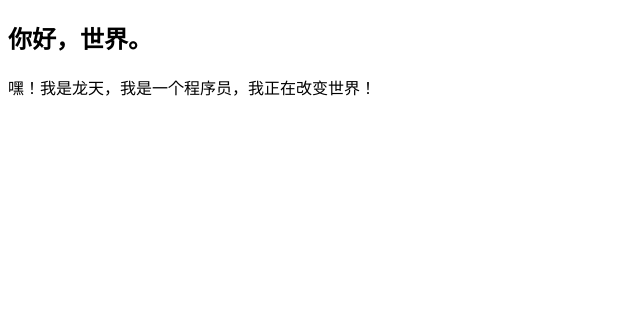
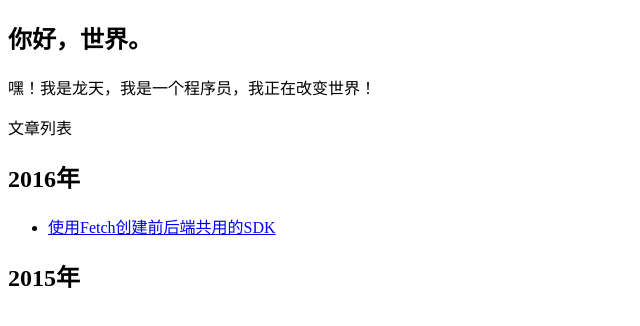
Before and after one commit to longtian/longtian.github.io, a plain HTML site: page index.html in a window 1280 px wide. Shown: the whole page, without its empty margins (0-640 px from the left). Drawn offline with Linux system fonts and the light colour scheme.

Commit message:
Update index.html

```diff
--- a/index.html
+++ b/index.html
@@ -8,6 +8,14 @@
         <article>
             <h1>你好，世界。</h1>
             <p>嘿！我是龙天，我是一个程序员，我正在改变世界！</p>
+            文章列表
+            <h2>2016年</h2>
+            <ul>
+                <li>
+                    <a href="https://github.com/wyvernnot/isomorphic-fetch-example">使用Fetch创建前后端共用的SDK</a>
+                </li>
+            </ul>
+            <h2>2015年</h2>
         </article>
         <script>
             (function (i, s, o, g, r, a, m) {
```
